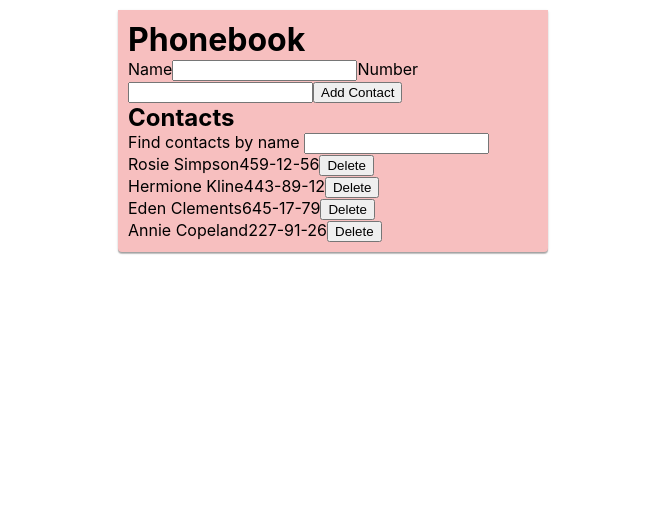
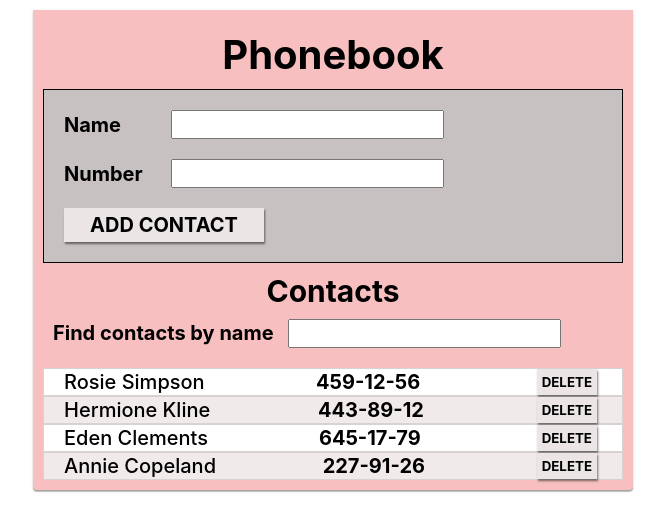
Before and after one commit to AndrL2311/goit-react-hw-02-phonebook, a React (Create React App) app: page / in a window 1280 px wide. Shown: the top 530 px of the page, without its empty margins (307-972 px from the left). Built offline with nearby package versions, Linux system fonts and the light colour scheme.

Commit message:
add stiles

```diff
--- a/src/App.jsx
+++ b/src/App.jsx
@@ -53,9 +53,9 @@ class App extends React.Component {
 
     return (
       <div className={s.container}>
-        <h1>Phonebook</h1>
+        <h1 className={s.titlePhonebook}>Phonebook</h1>
         <Form onSubmit={this.formSubmitHandler} />
-        <h2>Contacts</h2>
+        <h2 className={s.titleContacts}>Contacts</h2>
         <Filter value={this.state.filter} onChange={this.changeFilter} />
         <Contacts
           contacts={visibleContacts}
--- a/src/App.module.css
+++ b/src/App.module.css
@@ -1,5 +1,5 @@
 .container {
-  width: 430px;
+  width: 600px;
   box-sizing: border-box;
   margin-top: 10px;
   margin-left: auto;
@@ -10,3 +10,18 @@
   border-radius: 0px 0px 4px 4px;
   background-color: #f7bfbf;
 }
+
+.titlePhonebook {
+  font-size: 40px;
+  font-weight: 700;
+  color: #000000;
+  padding: 10px;
+  text-align: center;
+}
+.titleContacts {
+  font-size: 30px;
+  font-weight: 700;
+  color: #000000;
+  padding: 10px;
+  text-align: center;
+}
--- a/src/components/Contact/Contact.jsx
+++ b/src/components/Contact/Contact.jsx
@@ -2,10 +2,9 @@ import s from './Contact.module.css';
 
 function Contact({ id, name, number, onDeleteContact }) {
   return (
-    <>
-      <li className="item" key={id}>
-        <span className={s.label}>{name}</span>
-        <span className={s.value}>{number}</span>
+    <li className={s.item}>
+      <span className={s.name}>{name}</span>
+      <span className={s.number}>{number}</span>
       <button
         className={s.button}
         type="button"
@@ -14,7 +13,6 @@ function Contact({ id, name, number, onDeleteContact }) {
         Delete
       </button>
     </li>
-    </>
   );
 }
 
--- a/src/components/Contact/Contact.module.css
+++ b/src/components/Contact/Contact.module.css
@@ -0,0 +1,52 @@
+.item {
+  display: flex;
+  justify-content: space-between;
+  align-items: center;
+
+  padding-left: 20px;
+  padding-right: 20px;
+
+  border-style: solid;
+  border-width: 1px 1px 1px 1px;
+  border-color: rgb(216, 210, 210);
+}
+
+.item:nth-child(even) {
+  background: rgb(241, 234, 234);
+}
+.item:nth-child(odd) {
+  background: #fff;
+}
+
+.button {
+  border: none;
+  padding: 5px;
+  background-color: #ebe5e5;
+  color: #000000;
+  font-weight: 700;
+  margin-left: 5px;
+  margin-right: 5px;
+  text-transform: uppercase;
+  font-family: inherit;
+  cursor: pointer;
+  outline: none;
+  box-shadow: 1px 2px 2px 0 rgb(0 0 0 / 0.5);
+  transition: box-shadow 250ms linear;
+}
+
+.button:active {
+  color: #ffffff;
+  background-color: rgb(106, 115, 250);
+  box-shadow: 2px 5px 2px 0 rgb(0 0 0 / 0.5);
+}
+
+.name {
+  font-size: 20px;
+  font-weight: 500;
+  font-family: inherit;
+}
+.number {
+  font-size: 20px;
+  font-weight: 700;
+  font-family: inherit;
+}
--- a/src/components/Contacts/Contacts.jsx
+++ b/src/components/Contacts/Contacts.jsx
@@ -3,9 +3,10 @@ import Contact from '../Contact/Contact';
 
 function Contacts({ contacts, onDeleteContact }) {
   return (
-    <ul className={s.statistics}>
+    <ul className={s.list}>
       {contacts.map(contact => (
         <Contact
+          key={contact.id}
           id={contact.id}
           name={contact.name}
           number={contact.number}
--- a/src/components/Contacts/Contacts.module.css
+++ b/src/components/Contacts/Contacts.module.css
@@ -0,0 +1,3 @@
+.list {
+  margin-top: 20px;
+}
--- a/src/components/Filter/Filter.jsx
+++ b/src/components/Filter/Filter.jsx
@@ -1,10 +1,15 @@
-// import s from './Filter.module.css';
+import s from './Filter.module.css';
 
 function Filter({ value, onChange }) {
   return (
-    <label>
+    <label className={s.label}>
       Find contacts by name{' '}
-      <input type="text" value={value} onChange={onChange} />
+      <input
+        type="text"
+        className={s.input}
+        value={value}
+        onChange={onChange}
+      />
     </label>
   );
 }
--- a/src/components/Filter/Filter.module.css
+++ b/src/components/Filter/Filter.module.css
@@ -0,0 +1,12 @@
+.label {
+  margin-top: 20px;
+  font-size: 20px;
+  font-weight: 700;
+  font-family: inherit;
+  padding: 10px;
+}
+
+.input {
+  font-size: 20px;
+  margin-left: 10px;
+}
--- a/src/components/Form/Form.jsx
+++ b/src/components/Form/Form.jsx
@@ -21,11 +21,6 @@ class Form extends React.Component {
     event.preventDefault();
 
     // Проп который передается форме для вызова при сабмите
-    // this.state.contacts.push({
-    //   id: uuidv4(),
-    //   name: this.state.name,
-    //   number: this.state.number,
-    // });
     this.props.onSubmit(this.state);
     // Сбрасываем имя и номер
     this.reset();
@@ -39,11 +34,11 @@ class Form extends React.Component {
     const { name, number } = this.state;
 
     return (
-      <div className={s.container}>
-        <form onSubmit={this.handleSubmit}>
-          <label htmlFor={this.nameInputId}>
+      <form className={s.formBox} onSubmit={this.handleSubmit}>
+        <label className={s.label} htmlFor={this.nameInputId}>
           Name
           <input
+            className={s.input}
             type="text"
             name="name"
             id={this.nameInputId}
@@ -54,9 +49,10 @@ class Form extends React.Component {
             required
           />
         </label>
-          <label htmlFor={this.numberInputId}>
+        <label className={s.label} htmlFor={this.numberInputId}>
           Number
           <input
+            className={s.input}
             type="tel"
             name="number"
             value={number}
@@ -71,7 +67,6 @@ class Form extends React.Component {
           Add Contact
         </button>
       </form>
-      </div>
     );
   }
 }
--- a/src/components/Form/Form.module.css
+++ b/src/components/Form/Form.module.css
@@ -0,0 +1,52 @@
+.formBox {
+  display: flex;
+  flex-direction: column;
+  justify-content: flex-start;
+  align-items: flex-start;
+  background-color: #c7c1c1;
+  border: 1px solid black;
+  padding: 10px;
+}
+
+.button {
+  width: 200px;
+  border: none;
+  padding: 5px;
+  background-color: #ebe5e5;
+  color: #000000;
+  font-size: 20px;
+  font-weight: 700;
+
+  margin: 10px;
+
+  text-transform: uppercase;
+  font-family: inherit;
+  cursor: pointer;
+  outline: none;
+  box-shadow: 1px 2px 2px 0 rgb(0 0 0 / 0.5);
+  transition: box-shadow 250ms linear;
+}
+
+.button:active {
+  color: #ffffff;
+  background-color: rgb(106, 115, 250);
+  box-shadow: 2px 5px 2px 0 rgb(0 0 0 / 0.5);
+}
+
+.label {
+  width: 400px;
+  display: flex;
+  align-items: center;
+  justify-content: flex-end;
+
+  font-size: 20px;
+  font-weight: 700;
+  font-family: inherit;
+  padding: 10px;
+}
+
+.input {
+  font-size: 20px;
+  margin-right: 20px;
+  margin-left: auto;
+}
```
Lines whose indentation alone changed are shown as unchanged.
